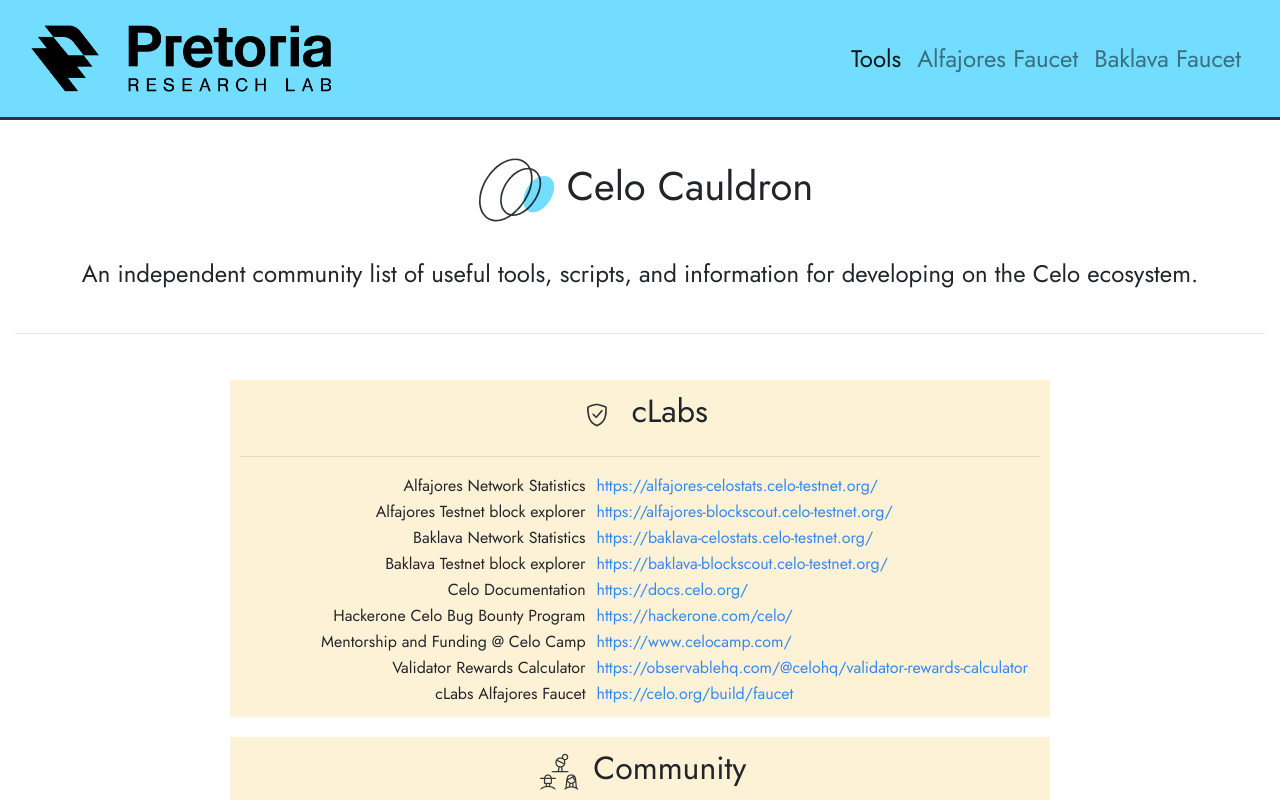
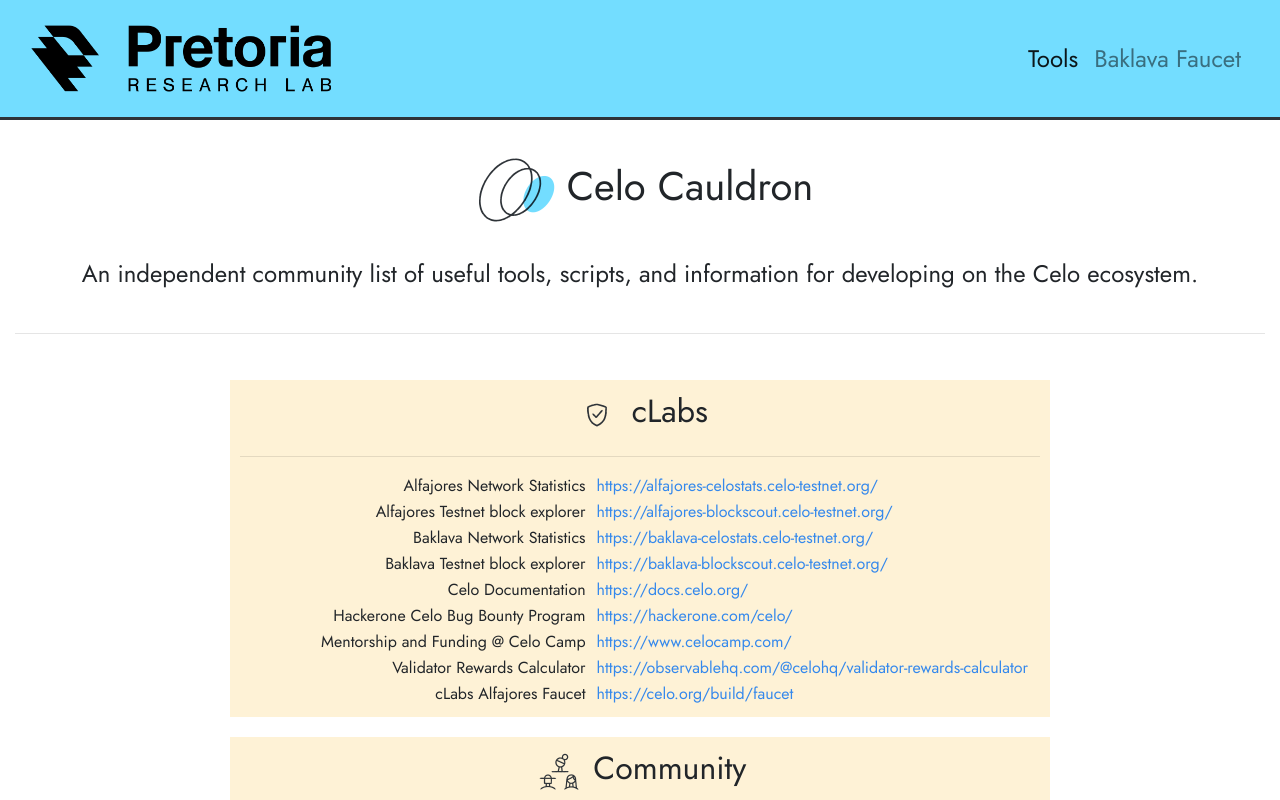
Before and after one commit to pretoria-research-lab/celo-cauldron, a React (Create React App) app in the folder app/: page / in a window 1280 px wide. Shown: the top 800 px of the page. Built offline with nearby package versions, Linux system fonts and the light colour scheme; what webfontloader would draw is missing.

Commit message:
Update celocli, remove buggy Alfajores faucet

```diff
--- a/app/package.json
+++ b/app/package.json
@@ -3,7 +3,7 @@
   "version": "0.1.0",
   "private": true,
   "dependencies": {
-    "@celo/contractkit": "^0.2.15-beta",
+    "@celo/contractkit": "^0.3.5",
     "@popperjs/core": "^2.0.6",
     "axios": "^0.19.0",
     "bootstrap": "^4.4.1",
--- a/app/src/App.js
+++ b/app/src/App.js
@@ -13,7 +13,7 @@
 const AsyncHome = AsyncComponent(() => import("./Home"));
 const AsyncNotFound = AsyncComponent(() => import("./NotFound"));
 
-const faucets = ["Alfajores" , "Baklava"/*, "RC 1", "Mainnet"*/];
+const faucets = [/*"Alfajores" ,*/ "Baklava"/*, "RC 1", "Mainnet"*/];
 
 class App extends Component {
 
```
Also changed, not shown: 2 other files (tests, documents, lock files or other folders).
